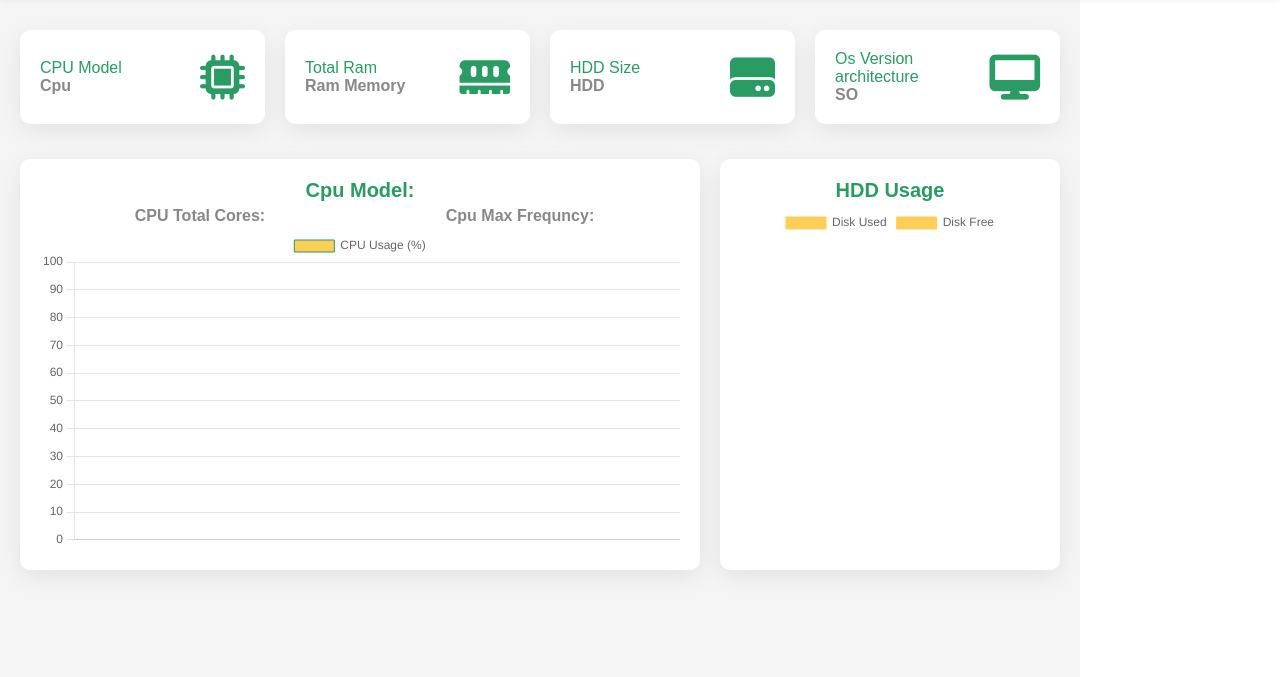
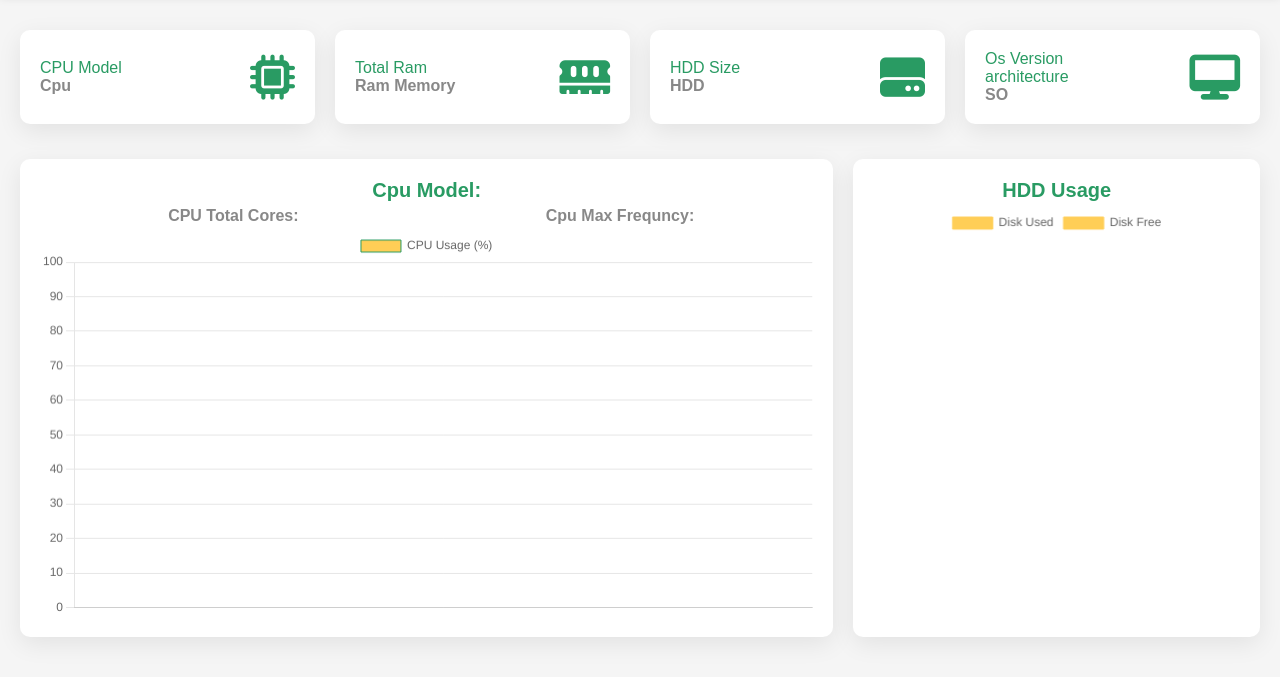
Before and after one commit to jeziel-nogueira/system_Information_dashboard, a website: page public/index.html in a window 1280 px wide. Shown: the part 65-742 px from the top of the page. Drawn offline with nearby package versions, Linux system fonts and the light colour scheme; no server answers.

Commit message:
update link css/scrip

```diff
--- a/public/index.html
+++ b/public/index.html
@@ -3,7 +3,7 @@
 <head>
     <meta charset="UTF-8">
     <meta name="viewport" content="width=device-width, initial-scale=1.0">
-    <link rel="stylesheet" href="style.css">
+    <link rel="stylesheet" href="/style.css">
     <link rel="stylesheet" href="https://cdnjs.cloudflare.com/ajax/libs/font-awesome/6.6.0/css/all.min.css" integrity="sha512-Kc323vGBEqzTmouAECnVceyQqyqdsSiqLQISBL29aUW4U/M7pSPA/gEUZQqv1cwx4OnYxTxve5UMg5GT6L4JJg==" crossorigin="anonymous" referrerpolicy="no-referrer" />
     <title>Document</title>
 </head>
@@ -78,6 +78,6 @@
         </div>
     </div>
     <script src="https://cdn.jsdelivr.net/npm/chart.js"></script>
-    <script src="script.js"></script>
+    <script src="/script.js"></script>
 </body>
 </html>
--- a/public/style.css
+++ b/public/style.css
@@ -24,6 +24,7 @@
 
 .main {
     position: absolute;
+    width: 100%;
     top: 60px;
     min-height: calc(100vh - 60px);
     background-color: #f5f5f5;
```
